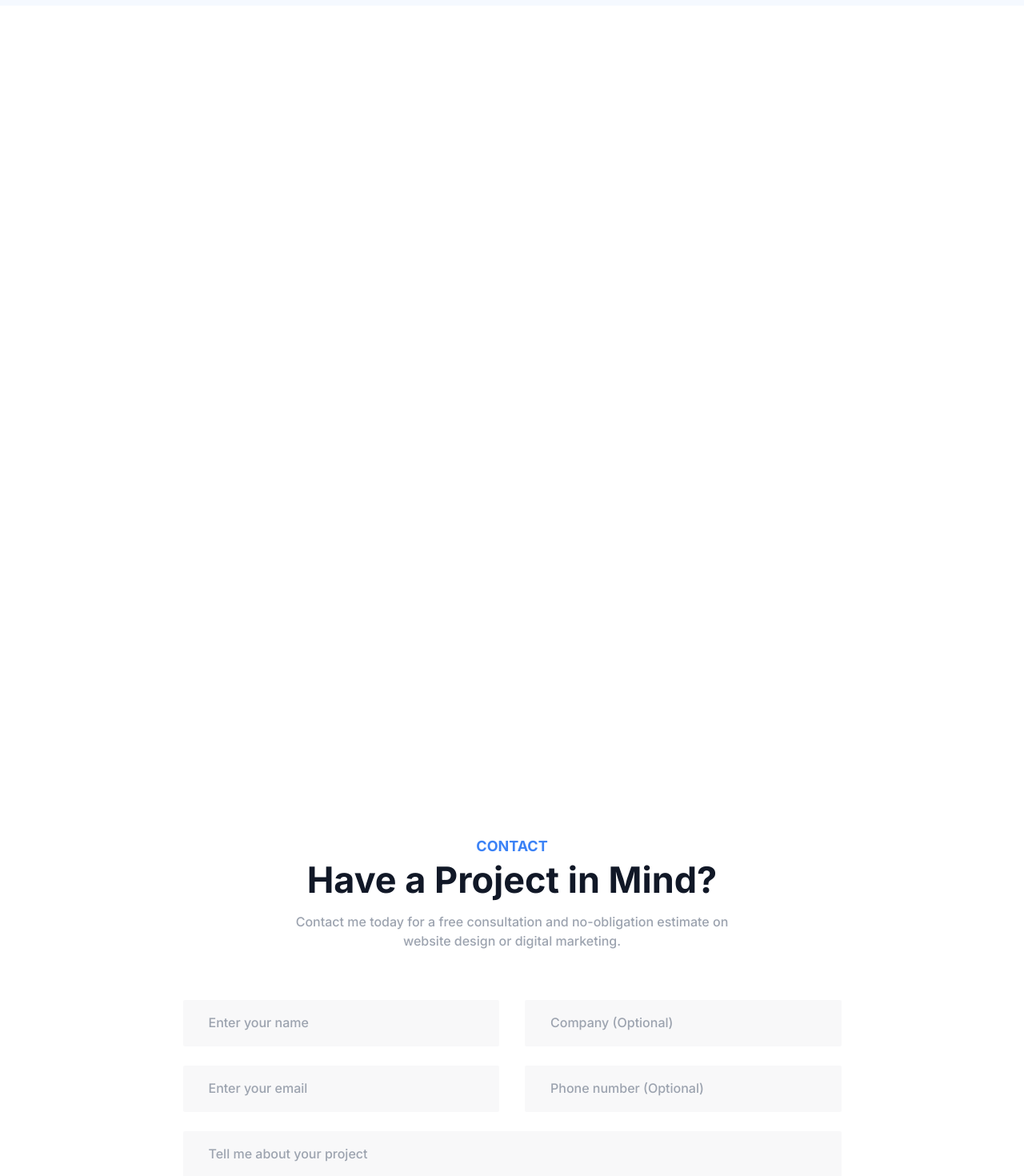
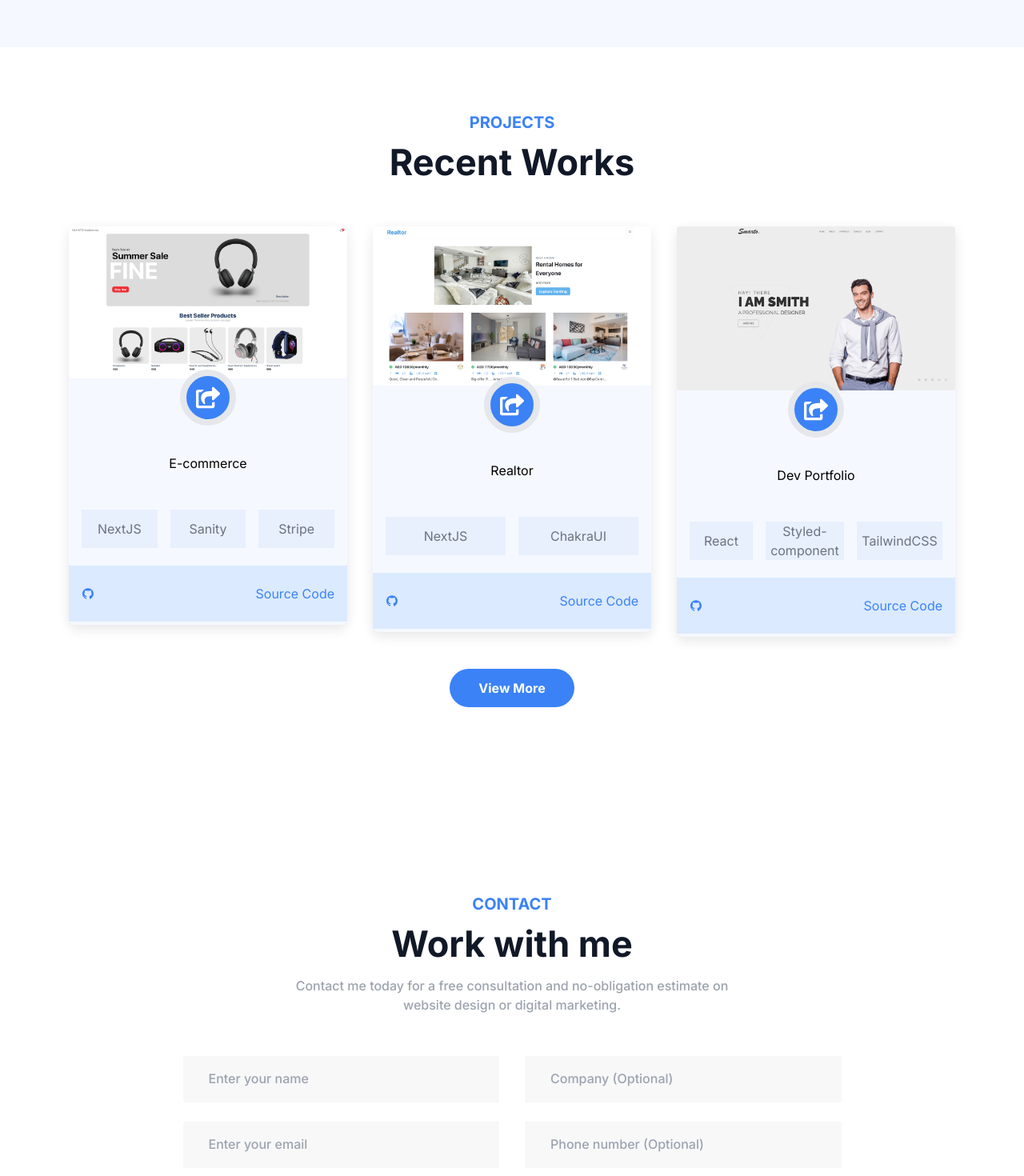
Before and after one commit to muhammedrepo/muhats_port, a React (Create React App) app: page / in a window 1280 px wide. Shown: the part 2100-3570 px from the top of the page at 80% size. Built offline with nearby package versions, Linux system fonts and the light colour scheme.

Commit message:
code review day 2

```diff
--- a/src/components/About.jsx
+++ b/src/components/About.jsx
@@ -1,55 +1,33 @@
-import { SocialMedia } from "../components";
+import { ContentPanel, SocialMedia } from "../components";
 
 const About = () => {
   return (
     <section id="about" className="pt-[145px] pb-[120px] relative z-10">
       <div className="container mx-auto px-4">
         <div className="flex flex-wrap -mx-4">
-          <div
-            className="w-full lg:w-1/2 xl:w-[58.333333%] px-4 mb-8 lg:mb-0"
-            data-aos="fade-in"
-          >
-            <span
-              className="
-                  font-bold blue-text text-lg
-                  md:text-xl
-                  mb-3
-                "
-            >
-              ABOUT ME
-            </span>
-            <h2 className="sub-heading max-w-[400px]">
-              Better design, better experience
-            </h2>
-            <p className="paragraph max-w-[570px]">
-              I consult, design, create, and scale innovative online, mobile,
+          <ContentPanel
+            title="About me"
+            subtitle="Better design, better experience"
+            desc="I consult, design, create, and scale innovative online, mobile,
               and custom software solutions. Every project is a milestone for
               me. As a software developer, I custom-tailor digital solutions
               with industry best practices for Fortune 500 companies, SMEs, and
-              startups throughout the world.
-            </p>
-          </div>
-          <div
-            className="w-full lg:w-1/2 xl:w-[41.666667%] px-4"
+              startups throughout the world."
+            className="lg:w-1/2 xl:w-[58.333333%] mb-8 lg:mb-0"
+            data-aos="fade-in"
+          />
+
+          <ContentPanel
+            subtitle="Connect With Me"
+            desc="Discuss your project. Contact me for a free, no-obligation
+              consultation and project estimate. I'll respond in under a minute,
+              do my finest work, finish on schedule, and be positive. If it has
+              been done in the past, we can do it even better."
+            className="lg:w-1/2 xl:w-[41.666667%]"
             data-aos="fade-in"
           >
-            <h3
-              className="
-                  font-semibold text-opacity-100 text-[rgba(9,14,52,var(--tw-text-opacity))] text-2xl
-                  md:text-3xl
-                  mb-6
-                "
-            >
-              Connect With Me
-            </h3>
-            <p className="paragraph">
-              Discuss your project. Contact me for a free, no-obligation
-              consultation and project estimate. I'll respond in under a minute,
-              do my finest work, finish on schedule, and be positive. If it has
-              been done in the past, we can do it even better.
-            </p>
             <SocialMedia />
-          </div>
+          </ContentPanel>
         </div>
       </div>
       <div className="absolute right-0 top-1/2 -translate-y-1/2">
--- a/src/components/Contact.jsx
+++ b/src/components/Contact.jsx
@@ -1,6 +1,7 @@
 import React, { useRef, useState } from "react";
 import emailjs from "@emailjs/browser";
 import Button from "./Button";
+import ContentPanel from "./ContentPanel";
 
 const Result = () => {
   return (
@@ -41,18 +42,13 @@ const Contact = () => {
     <section id="contact" className="py-[120px]">
       <div className="container mx-auto px-4">
         <div className="flex flex-wrap -mx-4">
-          <div className="w-full px-4">
-            <div className="max-w-[600px] mx-auto text-center mb-[50px]">
-              <span className="font-bold text-lg blue-text block mb-2">
-                CONTACT
-              </span>
-              <h2 className="sub-heading">Have a Project in Mind?</h2>
-              <p className="paragraph">
-                Contact me today for a free consultation and no-obligation
-                estimate on website design or digital marketing.
-              </p>
-            </div>
-          </div>
+          <ContentPanel
+            title="Contact"
+            subtitle="Work with me"
+            desc="Contact me today for a free consultation and no-obligation
+                estimate on website design or digital marketing."
+            className="flex justify-center flex-col items-center text-center"
+          />
         </div>
         <div className="flex justify-center -mx-4">
           <div className="w-full lg:w-[75%] px-4">
--- /dev/null
+++ b/src/components/ContentPanel.jsx
@@ -0,0 +1,23 @@
+import className from "classnames";
+
+const ContentPanel = ({ children, title, subtitle, desc, ...rest }) => {
+  const classes = className(rest.className, "w-full px-4");
+  return (
+    <div {...rest} className={classes}>
+      <span className="font-bold text-blue-500/100 text-lg md:text-xl mb-4 uppercase">
+        {title}
+      </span>
+      <h2
+        className="font-bold text-gray-900/100 text-3xl
+    sm:text-4xl md:text-[45px] mb-5 max-w-md"
+      >
+        {subtitle}
+      </h2>
+      <p className="font-medium text-base text-gray-400/100 mb-10 max-w-[570px]">
+        {desc}
+      </p>
+      {children}
+    </div>
+  );
+};
+export default ContentPanel;
--- a/src/components/Services.jsx
+++ b/src/components/Services.jsx
@@ -1,72 +1,23 @@
 import { Link } from "react-scroll";
+import { MdOutlineArrowRightAlt } from "react-icons/md";
 import { serviceData } from "../utils/serviceData";
+import ContentPanel from "./ContentPanel";
 
 const Services = () => {
+  const renderedServices = serviceData.map((item) => {
     return (
-    <section
-      id="services"
-      className="bg-blue-500 bg-opacity-5 pt-20 lg:pt-[120px] pb-12 lg:pb-[90px]"
-    >
-      <div className="container mx-auto px-4">
-        <div
-          className="
-            flex flex-wrap items-end -mx-4 mb-10
-            lg:mb-[60px]
-          "
-        >
-          <div className="w-full lg:w-2/3 px-4" data-aos="fade-in">
-            <div className="max-w-[625px] mb-5">
-              <span
-                className="
-                  font-semibold text-lg text-blue-500/100 mb-2 block
-                "
-              >
-                WHAT I DO
-              </span>
-              <h2
-                className="
-                  font-bold text-3xl
-                  sm:text-4xl
-                  md:text-[40px] text-gray-900/100
-                "
-              >
-                I work with clients to create their dream projects.
-              </h2>
-            </div>
-          </div>
-        </div>
-
-        <div className="flex flex-wrap justify-center -mx-4" data-aos="fade-in">
-          {serviceData.map((item, index) => (
-            <div className="flex w-full md:w-1/2 lg:w-1/3 px-4" key={index}>
+      <div className="flex w-full md:w-1/2 lg:w-1/3 px-4" key={item.name}>
         <div className="bg-white/100 mb-10">
           <a href="#home" className="block w-full">
             <img src={item.image} alt="" className="w-full" />
           </a>
-                <div
-                  className="
-                  p-8
-                  sm:p-11
-                  md:p-8
-                  lg:px-6
-                  xl:p-10
-                  2xl:p-11
-                "
-                >
+          <div className="p-8 sm:p-11 md:p-8 lg:px-6 xl:p-10 2xl:p-11">
             <h3>
-                    <a
-                      href="#home"
-                      className="title
-                    "
-                    >
+              <a href="#home" className="title">
                 {item.name}
               </a>
             </h3>
-                  <p
-                    className="
-                    services-paragraph
-                  "
-                  >
+            <p className="text-basetext-[rgba(149,156,177,1)] pb-7 mb-6 border-b border-[rgba(243,243,243,1)]">
               {item.desc}
             </p>
             <Link
@@ -80,20 +31,36 @@ const Services = () => {
             >
               Get Started
               <span className="ml-3">
-                      <svg
-                        width="20"
-                        height="8"
-                        viewBox="0 0 20 8"
-                        className="fill-current"
-                      >
-                        <path d="M19.2188 2.90632L17.0625 0.343819C16.875 0.125069 16.5312 0.0938193 16.2813 0.281319C16.0625 0.468819 16.0313 0.812569 16.2188 1.06257L18.25 3.46882H0.9375C0.625 3.46882 0.375 3.71882 0.375 4.03132C0.375 4.34382 0.625 4.59382 0.9375 4.59382H18.25L16.2188 7.00007C16.0313 7.21882 16.0625 7.56257 16.2813 7.78132C16.375 7.87507 16.5 7.90632 16.625 7.90632C16.7813 7.90632 16.9375 7.84382 17.0313 7.71882L19.1875 5.15632C19.75 4.46882 19.75 3.53132 19.2188 2.90632Z" />
-                      </svg>
+                <MdOutlineArrowRightAlt />
               </span>
             </Link>
           </div>
         </div>
       </div>
-          ))}
+    );
+  });
+  return (
+    <section
+      id="services"
+      className="bg-blue-500 bg-opacity-5 pt-20 lg:pt-[120px] pb-12 lg:pb-[90px]"
+    >
+      <div className="container mx-auto px-4">
+        <div
+          className="
+            flex flex-wrap items-end -mx-4 mb-10
+            lg:mb-[60px]
+          "
+        >
+          <ContentPanel
+            title="What I do"
+            subtitle="I work with clients to create their dream projects."
+            className="max-w-[625px]"
+            data-aos="fade-in"
+          />
+        </div>
+
+        <div className="flex flex-wrap justify-center -mx-4" data-aos="fade-in">
+          {renderedServices}
         </div>
       </div>
     </section>
--- a/src/components/Work.jsx
+++ b/src/components/Work.jsx
@@ -4,6 +4,7 @@ import { useState } from "react";
 import { Link } from "react-router-dom";
 import items from "../utils/data";
 import Button from "./Button";
+import ContentPanel from "./ContentPanel";
 
 const Work = () => {
   const [expanded] = useState(false);
@@ -11,15 +12,13 @@ const Work = () => {
   return (
     <div id="work" className="pt-20 pb-16 relative">
       <div className="container mx-auto px-4">
-        <div className="flex flex-wrap -mx-4" data-aos="fade-in">
-          <div className="w-full px-4">
-            <div className="mx-auto mb-12 max-w-[600] text-center">
-              <span className="font-semibold text-lg blue-text block mb-2 uppercase">
-                projects
-              </span>
-              <h2 className="sub-heading">Recent Works</h2>
-            </div>
-          </div>
+        <div className="flex flex-wrap -mx-4">
+          <ContentPanel
+            title="Projects"
+            subtitle="Recent Works"
+            className="flex flex-col items-center"
+          />
+
           <div className="w-full px-4">
             <div className="mb-12 flex flex-wrap items-center justify-center">
               <Project items={dataForDisplay} />
--- a/src/components/index.js
+++ b/src/components/index.js
@@ -10,6 +10,7 @@ import Work from "./Work";
 import ScrollToTop from "./ScrollToTop";
 import Button from "./Button";
 import ResourcePanel from "./ResourcePanel";
+import ContentPanel from "./ContentPanel";
 export {
   Hero,
   Services,
@@ -23,4 +24,5 @@ export {
   Work,
   Button,
   ResourcePanel,
+  ContentPanel,
 };
--- a/src/index.css
+++ b/src/index.css
@@ -16,12 +16,7 @@
   .blue-text {
     @apply text-blue-500/100;
   }
-  .sub-heading {
-    @apply font-bold text-gray-900/100 text-3xl
-    sm:text-4xl
-    md:text-[45px]
-    mb-5;
-  }
+
   .paragraph {
     @apply font-medium text-base text-gray-400/100 mb-10;
   }
@@ -102,11 +97,7 @@ bg-[rgba(0,0,0,1)];
   hover:text-opacity-100 hover:text-blue-500/100
   block mb-4;
   }
-  .services-paragraph {
-    @apply text-base
-    text-opacity-100 text-[rgba(149,156,177,var(--tw-text-opacity))]
-    pb-7 mb-6 border-b border-opacity-100 border-[rgba(243,243,243,var(--tw-border-opacity))];
-  }
+
   .view-detail-btn {
     @apply font-medium text-opacity-100 text-[rgba(149,156,177,var(--tw-text-opacity))]
     hover:text-opacity-100 hover:text-blue-500/100
--- a/src/utils/images.js
+++ b/src/utils/images.js
@@ -77,8 +77,10 @@ import iconMonstr from "../assets/images/resources/iconmonstr.png";
 import icons8 from "../assets/images/resources/Icons8.png";
 import icon54 from "../assets/images/resources/icon54.png";
 import icomoon from "../assets/images/resources/icomoon.png";
+import arrow from "../assets/images/arrow.svg";
 
 export default {
+  arrow,
   ionicons,
   heroIcons,
   phosphorIcons,
```
Also changed, not shown: src/assets/images/arrow.svg (added). Lines whose indentation alone changed are shown as unchanged.
